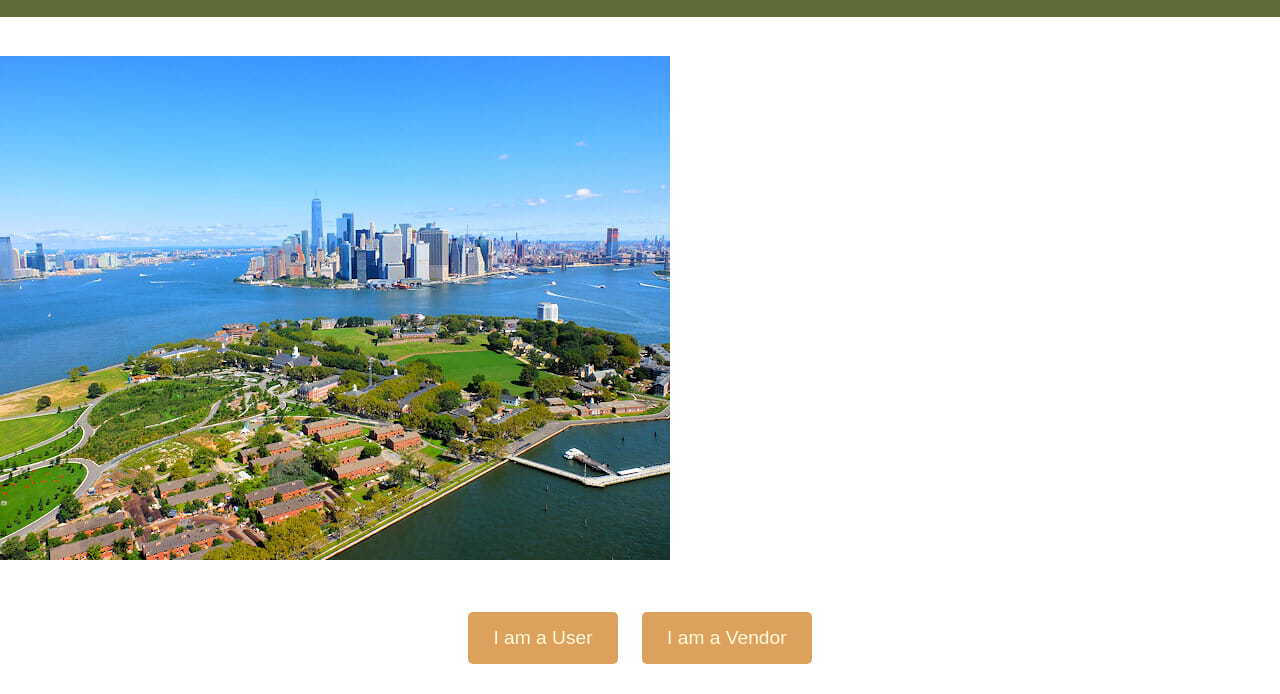
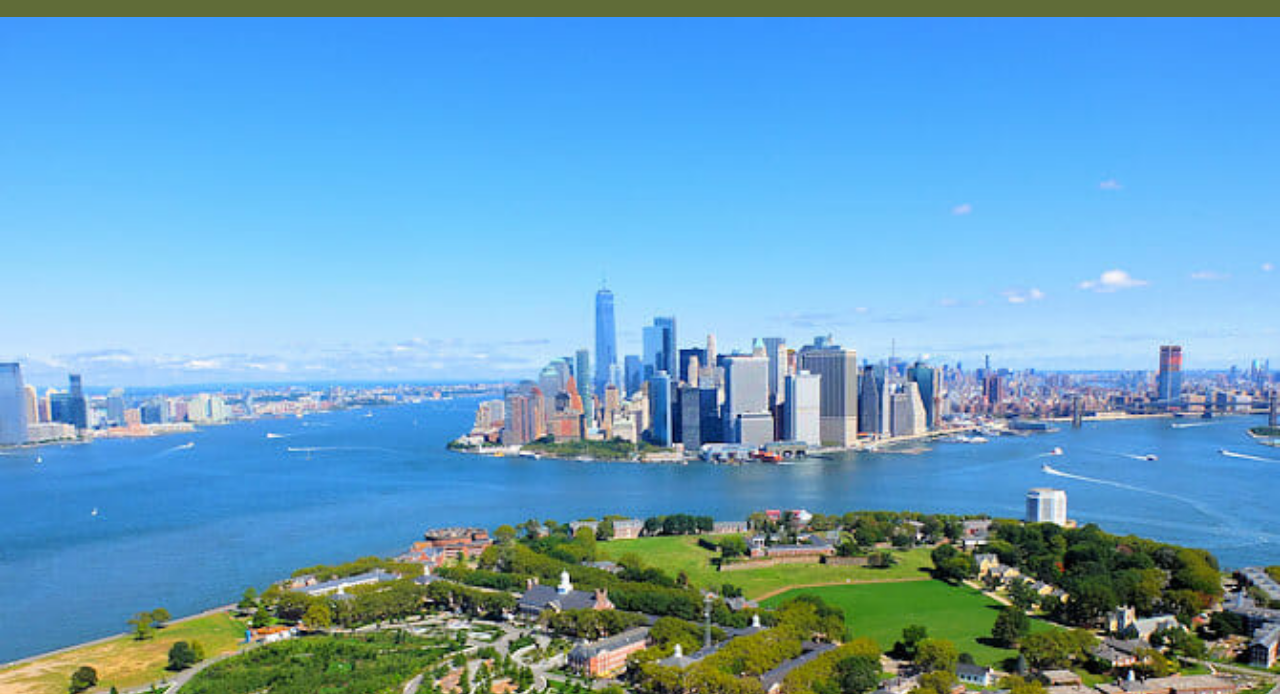
Before and after one commit to yoomimoomi/EcoMunch, a plain HTML site: page index.html in a window 1280 px wide. Shown: the part 106-800 px from the top of the page. Drawn offline with Linux system fonts and the light colour scheme.

Commit message:
Fixedpicture

```diff
--- a/IndexStyles.css
+++ b/IndexStyles.css
@@ -8,7 +8,6 @@ body {
     flex-direction: column;
     justify-content: space-between;
     height: 100vh;
-    background: url('');
 }
 
 .header {
@@ -49,6 +48,12 @@ body {
     background-color: #BC6C25;
 }
 
+/* Image styling */
+div img {
+    width: 100%;
+    height: auto;
+}
+
 /* To optimize experience for Mobile Devices */
 @media (max-width: 768px) {
     .header h1 {
```
